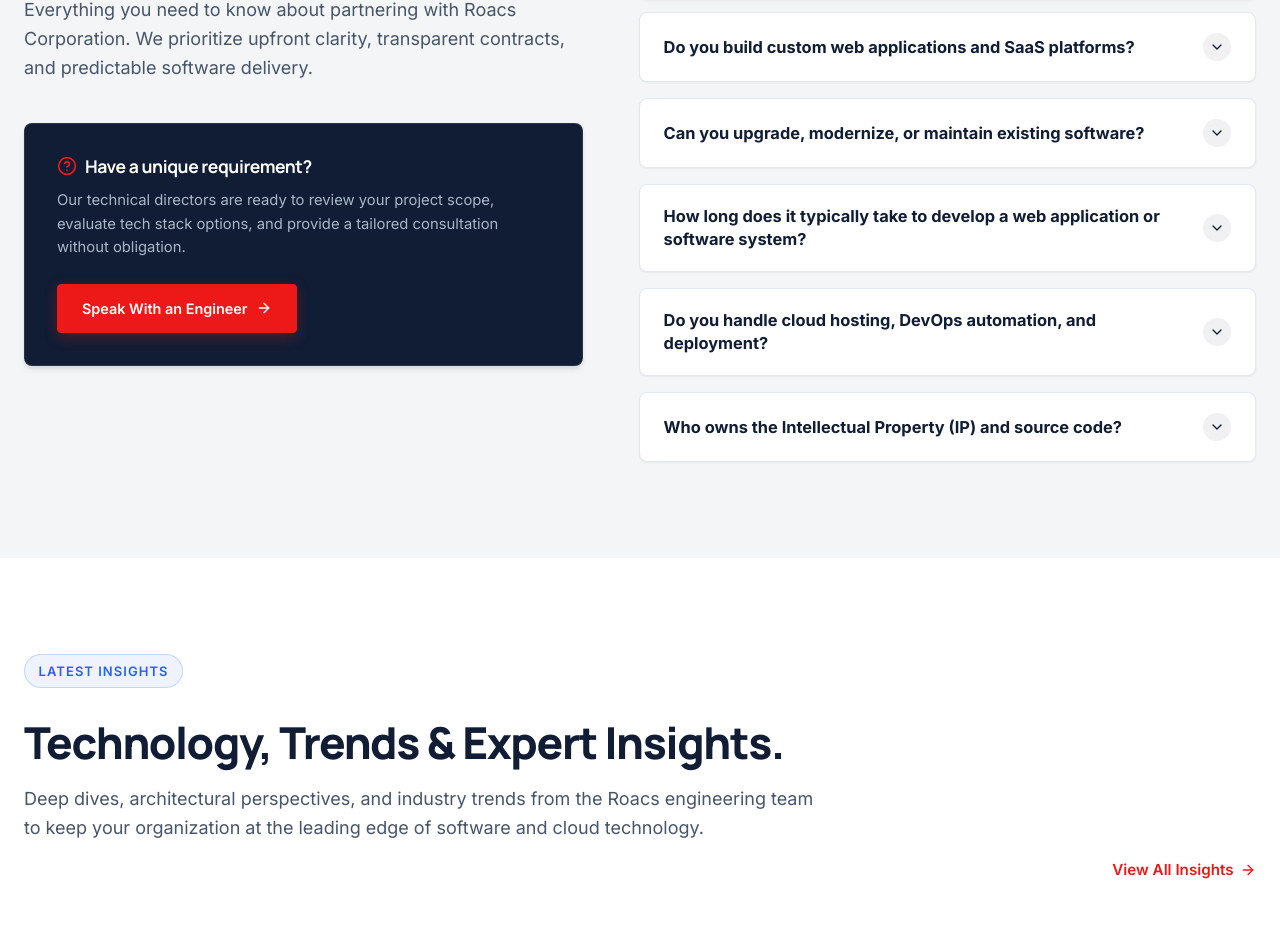
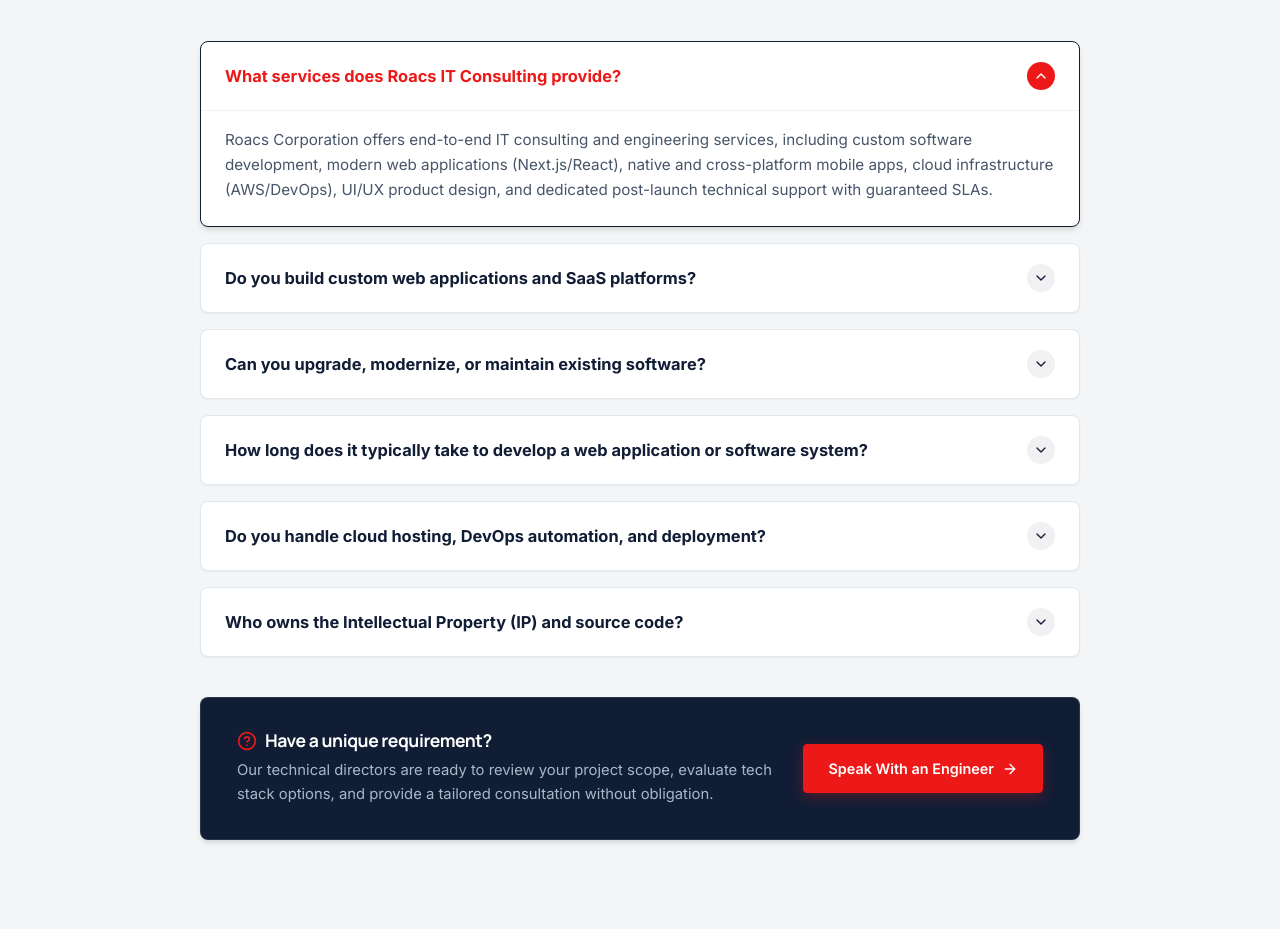
Before and after one commit to roacstech/roacs_new_website, a Next.js app: page / in a window 1280 px wide. Shown: the part 11010-11939 px from the top of the page. Built offline with nearby package versions, Linux system fonts and the light colour scheme; a web font is replaced by a local one.

Commit message:
feat(home): center align Latest Insights and FAQ section headers

```diff
--- a/src/components/home/FaqSection.tsx
+++ b/src/components/home/FaqSection.tsx
@@ -49,72 +49,18 @@ export function FaqSection() {
   return (
     <section className="section section-subtle" id="faq">
       <Container wide>
-        <div
-          style={{
-            display: "grid",
-            gridTemplateColumns: "1fr",
-            gap: "3.5rem",
-          }}
-          className="about-grid"
-        >
-          {/* Left Column: Context & Direct Contact */}
-          <div>
         <Reveal delay={0.1}>
           <SectionHeading
             eyebrow="Frequently Asked Questions"
             eyebrowVariant="tech"
             title="Clear answers on our engineering process, pricing, and timelines."
             description="Everything you need to know about partnering with Roacs Corporation. We prioritize upfront clarity, transparent contracts, and predictable software delivery."
+            align="center"
           />
         </Reveal>
 
-            <Reveal delay={0.2}>
-              <div
-                style={{
-                  backgroundColor: "var(--color-primary-navy)",
-                  color: "#FFFFFF",
-                  padding: "2rem",
-                  borderRadius: "var(--radius-md)",
-                  border: "1px solid rgba(255, 255, 255, 0.1)",
-                  boxShadow: "var(--shadow-md)",
-                  marginTop: "1.5rem",
-                }}
-              >
-                <div style={{ display: "flex", alignItems: "center", gap: "0.5rem", marginBottom: "0.75rem" }}>
-                  <HelpCircle size={20} color="var(--color-brand-accent)" />
-                  <h4 style={{ fontSize: "1.1rem", fontWeight: 700, color: "#FFFFFF", margin: 0 }}>
-                    Have a unique requirement?
-                  </h4>
-                </div>
-                <p style={{ fontSize: "0.925rem", color: "var(--color-muted-blue)", lineHeight: 1.6, marginBottom: "1.5rem" }}>
-                  Our technical directors are ready to review your project scope, evaluate tech stack options, and provide a tailored consultation without obligation.
-                </p>
-                <Link
-                  href="/contact"
-                  style={{
-                    display: "inline-flex",
-                    alignItems: "center",
-                    gap: "0.5rem",
-                    backgroundColor: "var(--color-brand-accent)",
-                    color: "#FFFFFF",
-                    fontSize: "0.9rem",
-                    fontWeight: 600,
-                    padding: "0.75rem 1.5rem",
-                    borderRadius: "var(--radius-sm)",
-                    textDecoration: "none",
-                    boxShadow: "0 4px 14px rgba(237, 25, 24, 0.3)",
-                  }}
-                  className="btn-primary"
-                >
-                  <span>Speak With an Engineer</span>
-                  <ArrowRight size={16} />
-                </Link>
-              </div>
-            </Reveal>
-          </div>
-
-          {/* Right Column: Interactive Accordion */}
-          <div>
+        <div style={{ maxWidth: "880px", margin: "0 auto" }}>
+          {/* Interactive Accordion */}
           <div style={{ display: "flex", flexDirection: "column", gap: "1rem" }}>
             {faqs.map((faq, idx) => {
               const isOpen = openIndex === idx;
@@ -194,7 +140,59 @@ export function FaqSection() {
               );
             })}
           </div>
+
+          {/* Consultation CTA Banner */}
+          <Reveal delay={0.3}>
+            <div
+              style={{
+                backgroundColor: "var(--color-primary-navy)",
+                color: "#FFFFFF",
+                padding: "2rem 2.25rem",
+                borderRadius: "var(--radius-md)",
+                border: "1px solid rgba(255, 255, 255, 0.1)",
+                boxShadow: "var(--shadow-md)",
+                marginTop: "2.5rem",
+                display: "flex",
+                alignItems: "center",
+                justifyContent: "space-between",
+                gap: "1.5rem",
+                flexWrap: "wrap",
+              }}
+            >
+              <div style={{ flex: "1 1 320px" }}>
+                <div style={{ display: "flex", alignItems: "center", gap: "0.5rem", marginBottom: "0.5rem" }}>
+                  <HelpCircle size={20} color="var(--color-brand-accent)" />
+                  <h4 style={{ fontSize: "1.1rem", fontWeight: 700, color: "#FFFFFF", margin: 0 }}>
+                    Have a unique requirement?
+                  </h4>
                 </div>
+                <p style={{ fontSize: "0.925rem", color: "var(--color-muted-blue)", lineHeight: 1.6, margin: 0 }}>
+                  Our technical directors are ready to review your project scope, evaluate tech stack options, and provide a tailored consultation without obligation.
+                </p>
+              </div>
+              <Link
+                href="/contact"
+                style={{
+                  display: "inline-flex",
+                  alignItems: "center",
+                  gap: "0.5rem",
+                  backgroundColor: "var(--color-brand-accent)",
+                  color: "#FFFFFF",
+                  fontSize: "0.9rem",
+                  fontWeight: 600,
+                  padding: "0.75rem 1.5rem",
+                  borderRadius: "var(--radius-sm)",
+                  textDecoration: "none",
+                  boxShadow: "0 4px 14px rgba(237, 25, 24, 0.3)",
+                  whiteSpace: "nowrap",
+                }}
+                className="btn-primary"
+              >
+                <span>Speak With an Engineer</span>
+                <ArrowRight size={16} />
+              </Link>
+            </div>
+          </Reveal>
         </div>
       </Container>
     </section>
--- a/src/components/home/InsightsSection.tsx
+++ b/src/components/home/InsightsSection.tsx
@@ -14,40 +14,13 @@ export function InsightsSection() {
     <section className="section section-light" id="insights">
       <Container wide>
         <Reveal delay={0.1}>
-          <div
-            style={{
-              display: "flex",
-              flexDirection: "column",
-              justifyContent: "space-between",
-              alignItems: "flex-start",
-              marginBottom: "3rem",
-              gap: "1rem",
-            }}
-            className="insights-header-row"
-          >
           <SectionHeading
             eyebrow="Latest Insights"
             eyebrowVariant="tech"
             title="Technology, Trends & Expert Insights."
             description="Deep dives, architectural perspectives, and industry trends from the Roacs engineering team to keep your organization at the leading edge of software and cloud technology."
+            align="center"
           />
-
-            <Link
-              href="/insights"
-              style={{
-                display: "inline-flex",
-                alignItems: "center",
-                gap: "0.4rem",
-                fontSize: "0.95rem",
-                fontWeight: 600,
-                color: "var(--color-brand-accent)",
-                whiteSpace: "nowrap",
-              }}
-            >
-              <span>View All Insights</span>
-              <ArrowRight size={16} />
-            </Link>
-          </div>
         </Reveal>
 
         <div className="grid-3">
@@ -205,6 +178,35 @@ export function InsightsSection() {
             </Reveal>
           ))}
         </div>
+
+        {/* Centered Bottom Link */}
+        <Reveal delay={0.3}>
+          <div
+            style={{
+              textAlign: "center",
+              marginTop: "3.5rem",
+            }}
+          >
+            <Link
+              href="/insights"
+              style={{
+                display: "inline-flex",
+                alignItems: "center",
+                gap: "0.5rem",
+                color: "var(--color-primary-navy)",
+                fontSize: "0.95rem",
+                fontWeight: 700,
+                borderBottom: "1.5px solid var(--color-brand-accent)",
+                paddingBottom: "0.25rem",
+                transition: "all var(--transition-fast)",
+              }}
+              className="industry-explore-link"
+            >
+              <span>View All Insights & Technical Perspectives</span>
+              <ArrowRight size={16} color="var(--color-brand-accent)" />
+            </Link>
+          </div>
+        </Reveal>
       </Container>
     </section>
   );
--- a/src/styles/components.css
+++ b/src/styles/components.css
@@ -407,10 +407,6 @@ p {
   }
   .product-spotlight-grid {
     grid-template-columns: 1.3fr 0.7fr !important;
-  }
-  .insights-header-row {
-    flex-direction: row !important;
-    align-items: flex-end !important;
   }
   .service-detail-grid {
     grid-template-columns: 1fr 340px !important;
```
Lines whose indentation alone changed are shown as unchanged.
